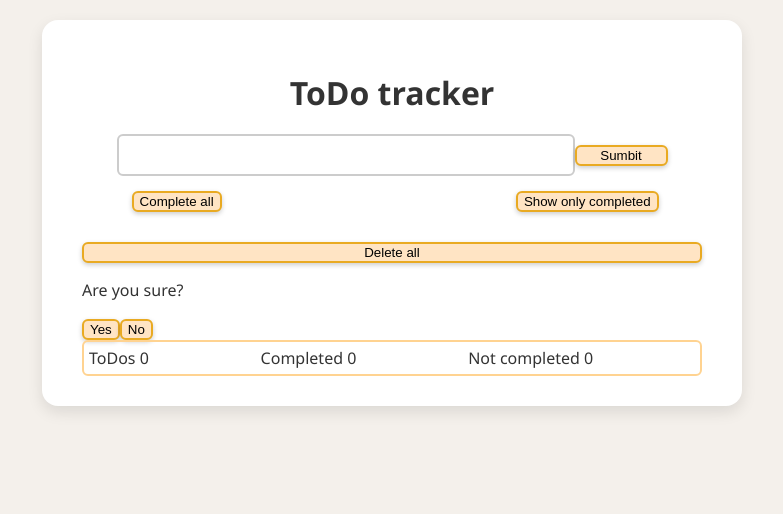
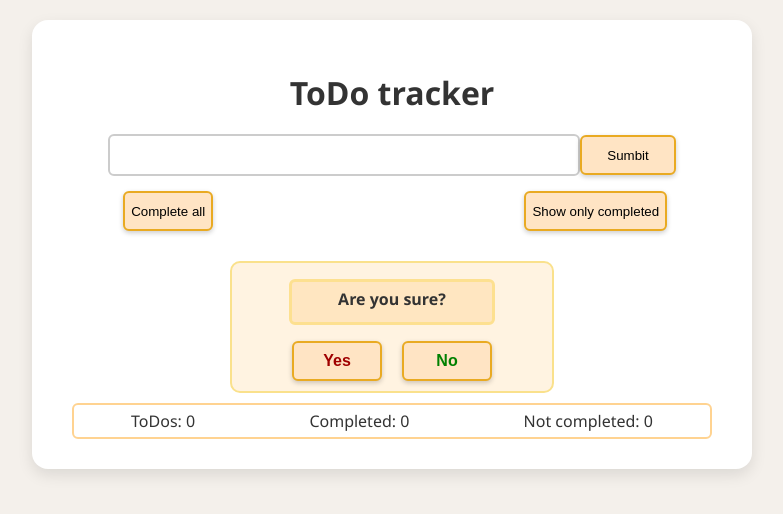
Before and after one commit to Dkeeper66/another-try, a React (Create React App) app: page / in a window 1280 px wide. Both pictures are taken after a click on the button "Delete all". Shown: the top 514 px of the page, without its empty margins (248-1031 px from the left). Built offline with nearby package versions, Linux system fonts and the light colour scheme.

Commit message:
turned off autocomplete, edited bottom styles. from now i only must to fix centering tasks and editing input

```diff
--- a/src/App.css
+++ b/src/App.css
@@ -27,13 +27,18 @@ ul{
     list-style: none;
     width: 90%;
 }
+.taskshow{
+    width: 100%;
+}
 
 #trueTask{
     text-decoration: line-through;
     color: green;
+    width: 35vw;
 }
 #falseTask{
     color: red;
+    width: 35vw;
 }
 .singleTask{
     display: flex;
@@ -47,6 +52,7 @@ ul{
     padding: 10px 15px;
     margin-bottom: 10px;
     gap: 10px;
+    overflow: scroll;
 }
 .singleTask[hidden]{
     display: none !important;
@@ -85,6 +91,8 @@ li{
         cursor: pointer;
         border-radius: 6px;
         transition: background-color 0.1s ease-in-out;
+        height: 40px;
+        font-weight: 500;
     }
     button:hover {
         background-color: #f8d983;
@@ -117,15 +125,24 @@ li{
     button#deleteSingleButton{
         width: auto;
         height: 40px;
-        color: rgb(107, 0, 0);
+        color: rgb(133, 0, 0);
         margin-top: auto;
         margin-bottom: auto;
+        margin-right: 10px;
+        font-weight: bold;
     }
     button#saveButton{
         width: 80px;
         padding: 5px 10px;
         align-self: center;
         margin: 0 5px;
+    }
+    button#choose{
+        width: 100px;
+        margin-bottom: 10px;
+        font-size: 16px;
+        color: rgb(160, 0, 0);
+        font-weight: 600;
     }
 
 input#input{
@@ -149,13 +166,45 @@ form{
 }
 
 
+
+
+.choose{
+    display: flex;
+    align-items: center;
+    flex-direction: column;
+    background-color: #fff3e1;
+    width: 50%;
+    align-self: center;
+    border: 2px solid rgb(250, 225, 140);
+    border-radius: 10px;
+}
+p{
+    background-color: #ffe6c1;
+    width: 200px;
+    height: 40px;
+    border: 3px solid rgb(253, 224, 144);
+    border-radius: 6px;
+    font-weight: 600;
+    text-align: center;
+    line-height: 35px;
+}
+.chooseButtons{
+    display: flex;
+    gap: 20px;
+    width: 200px;
+    justify-content: center;
+
+}
+
 .counters{
     display: flex;
     flex-direction: row;
     border: 2px solid rgb(255, 211, 145);
     border-radius: 6px;
+    margin-top: 10px;
+    justify-content: space-around;
 }
 .singleCounter{
     padding: 5px;
-    flex-grow: 1;
+    font-weight: 400;
 }
--- a/src/App.js
+++ b/src/App.js
@@ -10,9 +10,9 @@ const Counters = ({taskList})=>{
   return(
     <>
     <div className='counters'>
-    <div className='singleCounter'>ToDos {sumCount}</div>
-    <div className='singleCounter'>Completed {doneCount}</div>
-    <div className='singleCounter'>Not completed {undoneCount}</div>
+    <div className='singleCounter'>ToDos: {sumCount}</div>
+    <div className='singleCounter'>Completed: {doneCount}</div>
+    <div className='singleCounter'>Not completed: {undoneCount}</div>
     </div>
     </>
   )
@@ -109,6 +109,7 @@ export default function App(){
             <input
             id='save'
             type='text'
+            autoComplete='off'
             placeholder={name}
             value={task}
             onChange={(e)=>setTask(e.target.value)}>
@@ -140,6 +141,7 @@ export default function App(){
     value={task}
     type='text'
     required
+    autoComplete='off'
     onChange={(e)=>setTask(e.target.value)}
     disabled={editedTask !== null}
     id='input'
@@ -167,21 +169,23 @@ export default function App(){
     </div>
     </div>
     <ul>{listItems}</ul>
-    <button
+   {!showDelete &&( <button
     type='button'
     onClick={()=> setShowDelete(true)}
     >
       Delete all
-    </button>
+    </button>)}
 
     {showDelete && (
-      <div>
+      <div className='choose'>
         <p>Are you sure?</p>
-        <button type='button' onClick={()=> {setTaskList([])
+        <div className='chooseButtons'>
+        <button type='button' id='choose' onClick={()=> {setTaskList([])
           setShowDelete(false)
           setEditedTask(null)
         }}>Yes</button>
-        <button type='button' onClick={() => setShowDelete(false)}>No</button>
+        <button type='button' id='choose' style={{color: 'green'}} onClick={() => setShowDelete(false)}>No</button>
+      </div>
       </div>
     )}
 
--- a/src/index.css
+++ b/src/index.css
@@ -15,7 +15,7 @@ body {
   }
 
   #root {
-    min-width: 50%;
+    min-width: 50vw;
     margin: auto;
     background: #fff;
     padding: 30px 40px;
```
